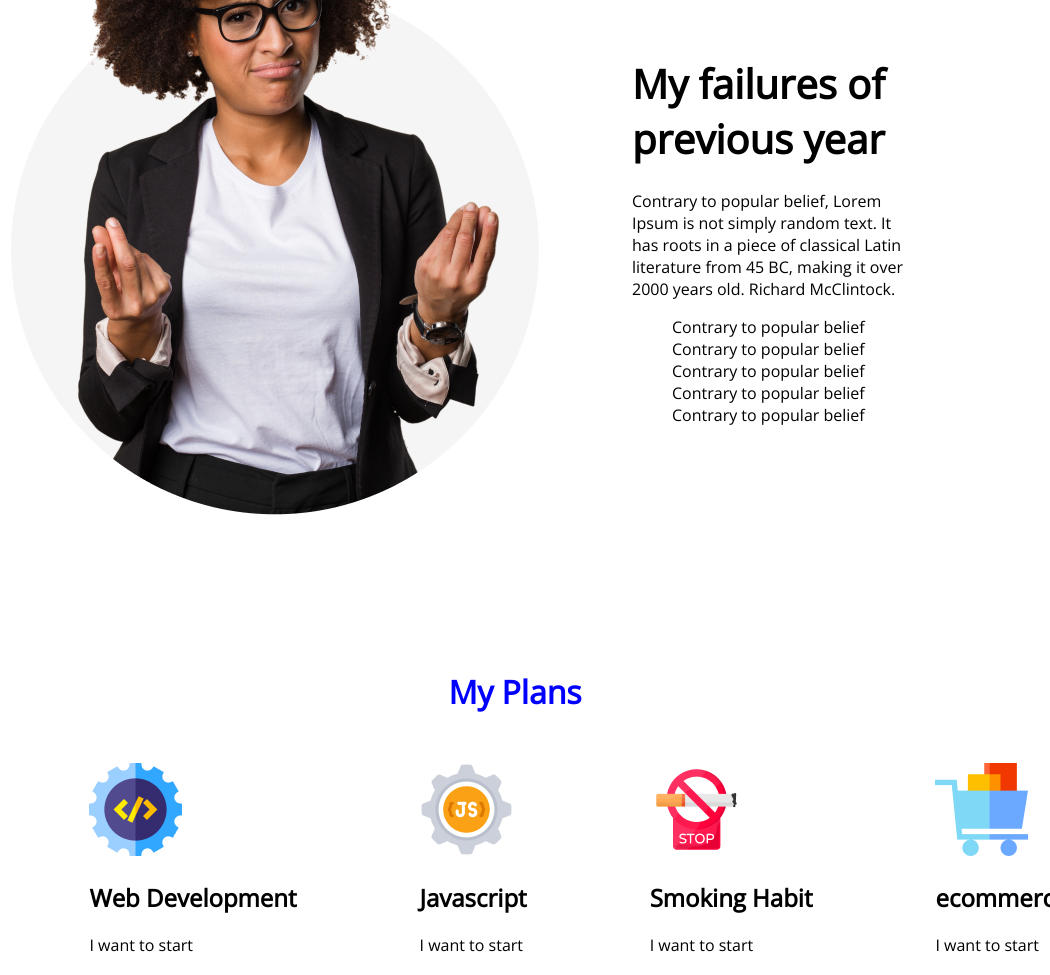
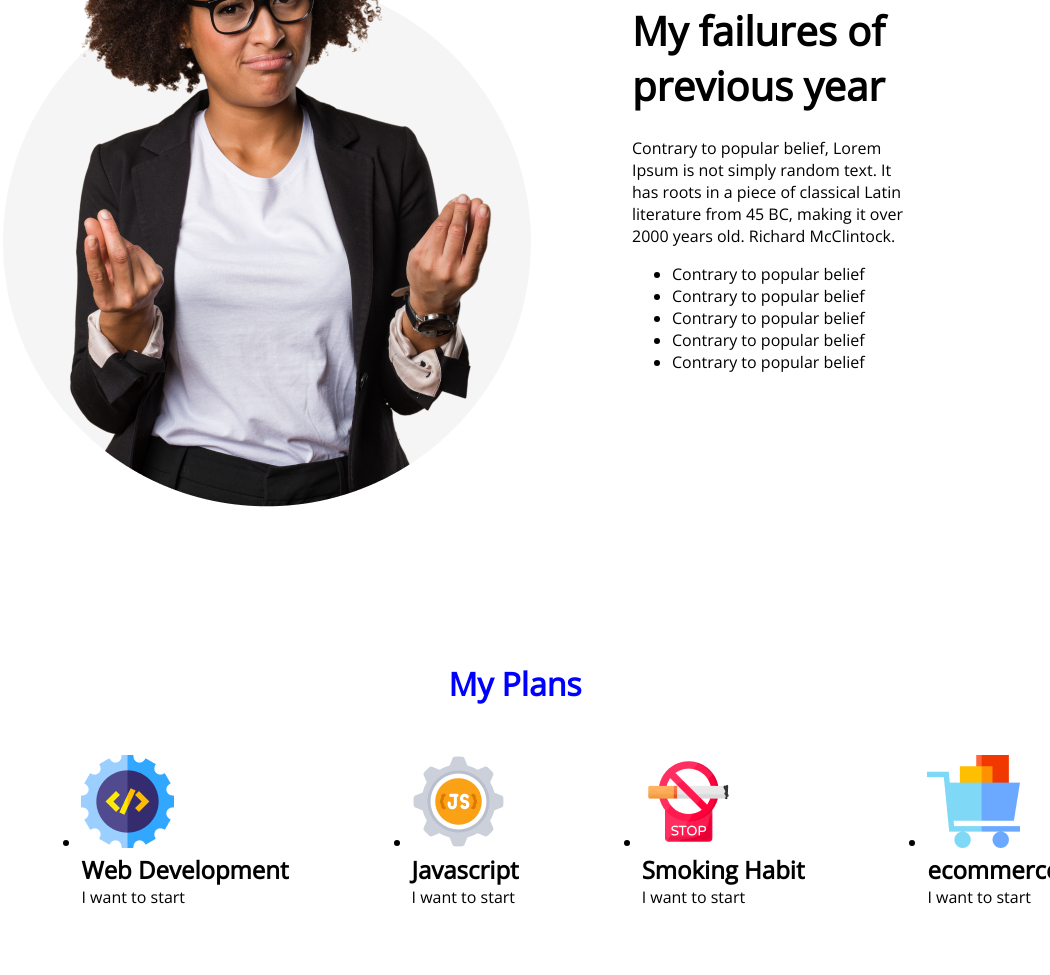
Before and after one commit to rabiulrony/Assignment, a plain HTML site: page index.html in a window 1280 px wide. Shown: the part 1175-2150 px from the top of the page, without its empty margins (230-1280 px from the left). Drawn offline with nearby package versions, Linux system fonts and the light colour scheme.

Commit message:
check and added

```diff
--- a/styles/style.css
+++ b/styles/style.css
@@ -1,8 +1,9 @@
 *{
-
+    margin: 0;
     font-family: 'Open Sans', sans-serif;
 }
 
+/* button */
 .btn-con{
     width: 160px;
     height: 64px;
@@ -12,7 +13,7 @@
 
 }
 
-/* header */
+/* header background image section */
 header{
     width: 1600px;
     height: 808px;
@@ -39,7 +40,7 @@ header{
     margin-bottom: 32px;
 }
 
-/* main section */
+/* maiddle section */
 main{
     max-width: 1140px;
     margin-left: 210px;
@@ -65,9 +66,7 @@ main{
     font-size: 16px;
     margin-bottom: 16px;
 }
-main li{
-    list-style: none;
-}
+
 
 /* My plane section*/
 
@@ -88,7 +87,7 @@ main li{
     justify-content: space-around;
 }
 
-/* baground section*/
+/* gradient section*/
 
 .main-sub-img{
     background-image: url("../images/gradient1.png");
@@ -109,7 +108,7 @@ main li{
     margin: 40px;
 }
 
-/* footer */
+/* footer section*/
 
 footer{
     width: 1600px;
```
Also changed, not shown: index.html (+11 -0 lines).
